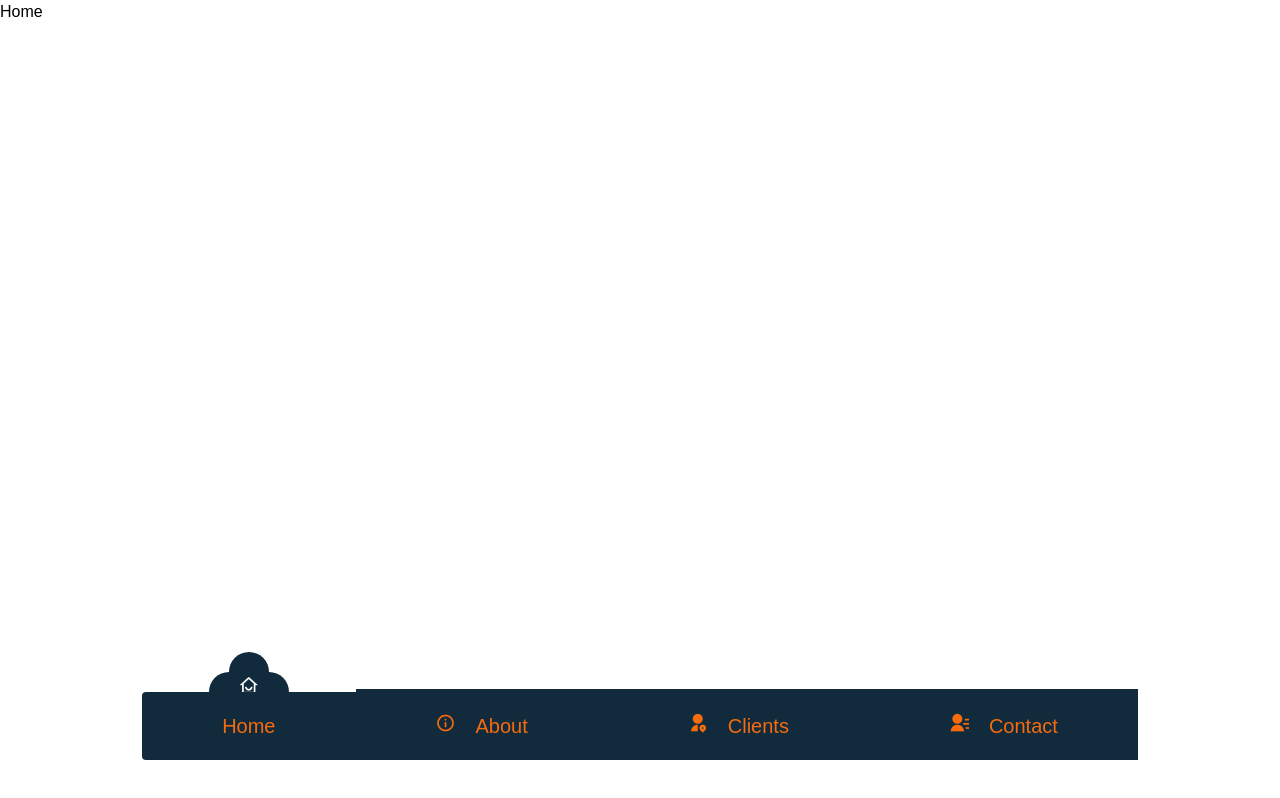
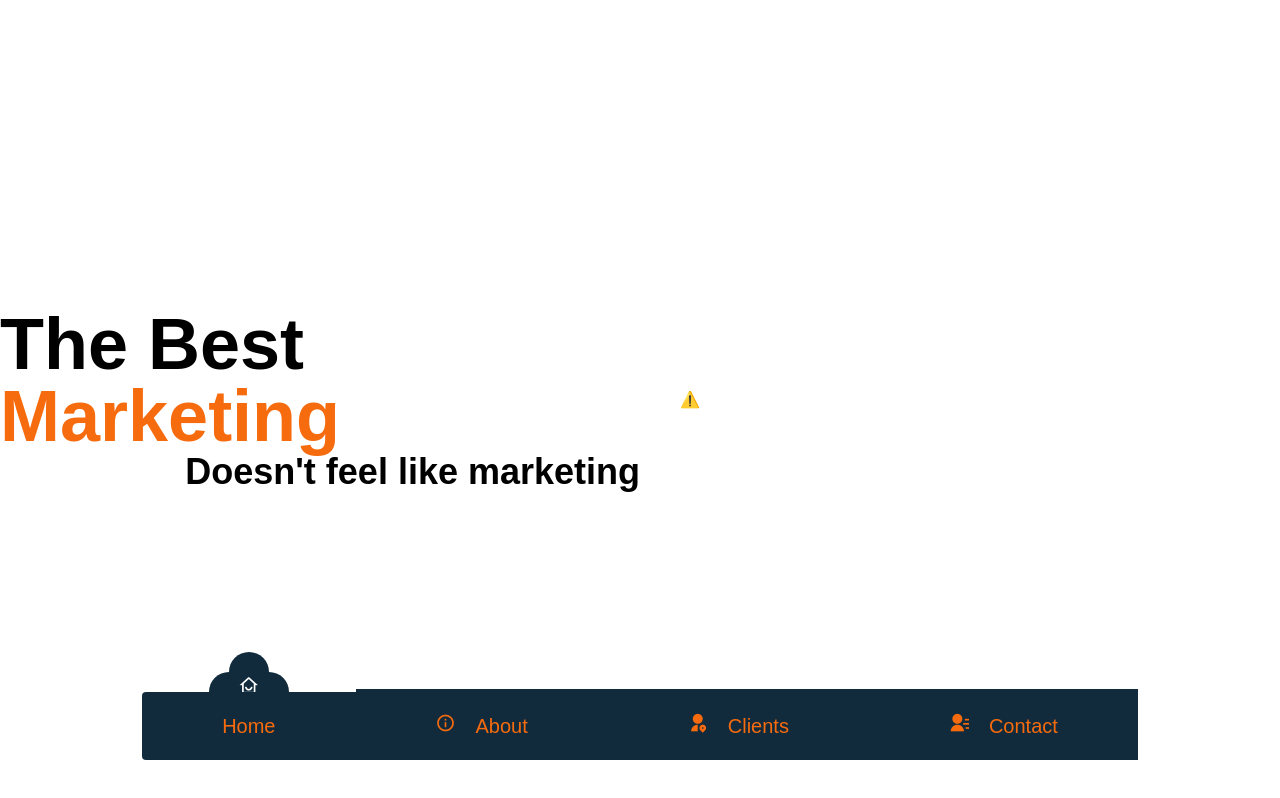
Before and after one commit to Tduncan14/agencytailwind, a React (Create React App) app: page / in a window 1280 px wide. Built offline with nearby package versions, Linux system fonts and the light colour scheme; no server answers.

Commit message:
keep moving forward

```diff
--- a/public/index.html
+++ b/public/index.html
@@ -16,6 +16,7 @@
     -->
     <link rel="manifest" href="%PUBLIC_URL%/manifest.json" />
 
+<script src="https://unpkg.com/@lottiefiles/lottie-player@latest/dist/lottie-player.js"></script>
 <link href="https://cdn.jsdelivr.net/npm/remixicon@2.5.0/fonts/remixicon.css" rel="stylesheet">
     <!--
       Notice the use of %PUBLIC_URL% in the tags above.
--- a/src/pages/Home/Home.js
+++ b/src/pages/Home/Home.js
@@ -1,5 +1,6 @@
 import React from 'react';
 import Layout from '../../components/Layout';
+import Intro from './Intro';
 
 function Home(){
 
@@ -7,7 +8,7 @@ function Home(){
 return(
     <Layout>
     <div>
-        Home
+    <Intro />
     </div>
     </Layout>
 )
--- /dev/null
+++ b/src/pages/Home/Intro.js
@@ -0,0 +1,28 @@
+import React from 'react';
+
+
+function Intro(){
+
+
+    return(
+        <div className="grid grid-cols-2 h-screen items-center">
+
+
+            <div className="flex flex-col items-end">
+                <h1 className="text-7xl font-semibold text-priamry">The Best <b className="text-secondary"> Marketing </b></h1>
+                <h1 className="text-4xl font-semibold">Doesn't feel like marketing</h1>
+
+            </div>
+
+
+            <div className="p-10">
+            <lottie-player src="https://assets4.lottiefiles.com/packages/lf20_hwcplx4x.json"
+              background="transparent"  speed="1"
+              loop  autoplay></lottie-player>
+            </div>
+
+        </div>
+    )
+}
+
+export default Intro
```
